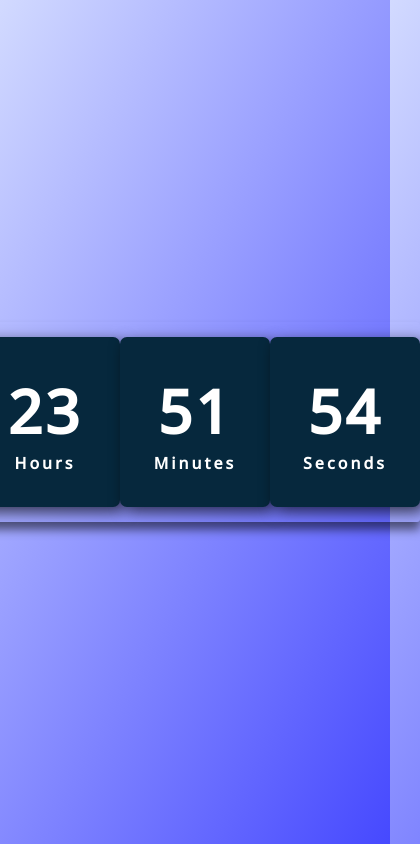
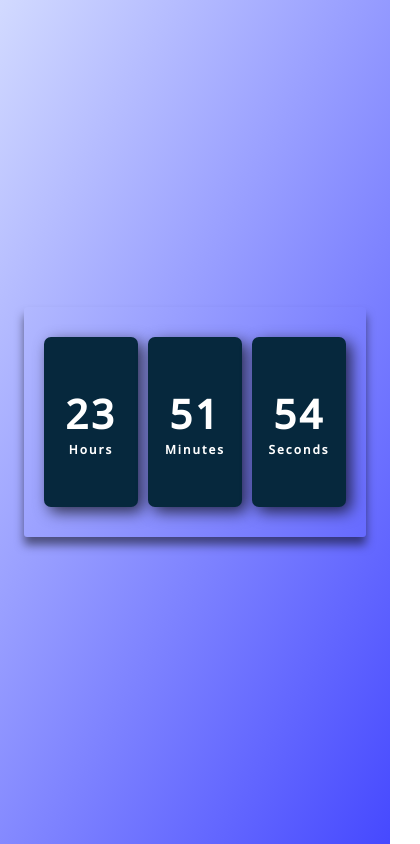
Before and after one commit to alexmengue/digital-clock, a plain HTML site: page index.html in a window 390 px wide. Shown: the whole page, 420 px wide, since content can reach past the window. Drawn offline with nearby package versions, Linux system fonts and the light colour scheme.

Commit message:
media queries added

```diff
--- a/assets/css/style.css
+++ b/assets/css/style.css
@@ -47,3 +47,23 @@ body {
 .clock span.time {
     font-size: 16px;
 }
+
+@media (max-width: 600px) {
+    .clock {
+        width: 80%;
+        padding: 15px;
+    }
+
+    .clock div {
+        width: 30%;
+    }
+
+    .clock span {
+        font-size: 40px;
+    }
+
+    .clock span.time {
+        font-size: 12px;
+        letter-spacing: 2px;
+    }
+}
```
